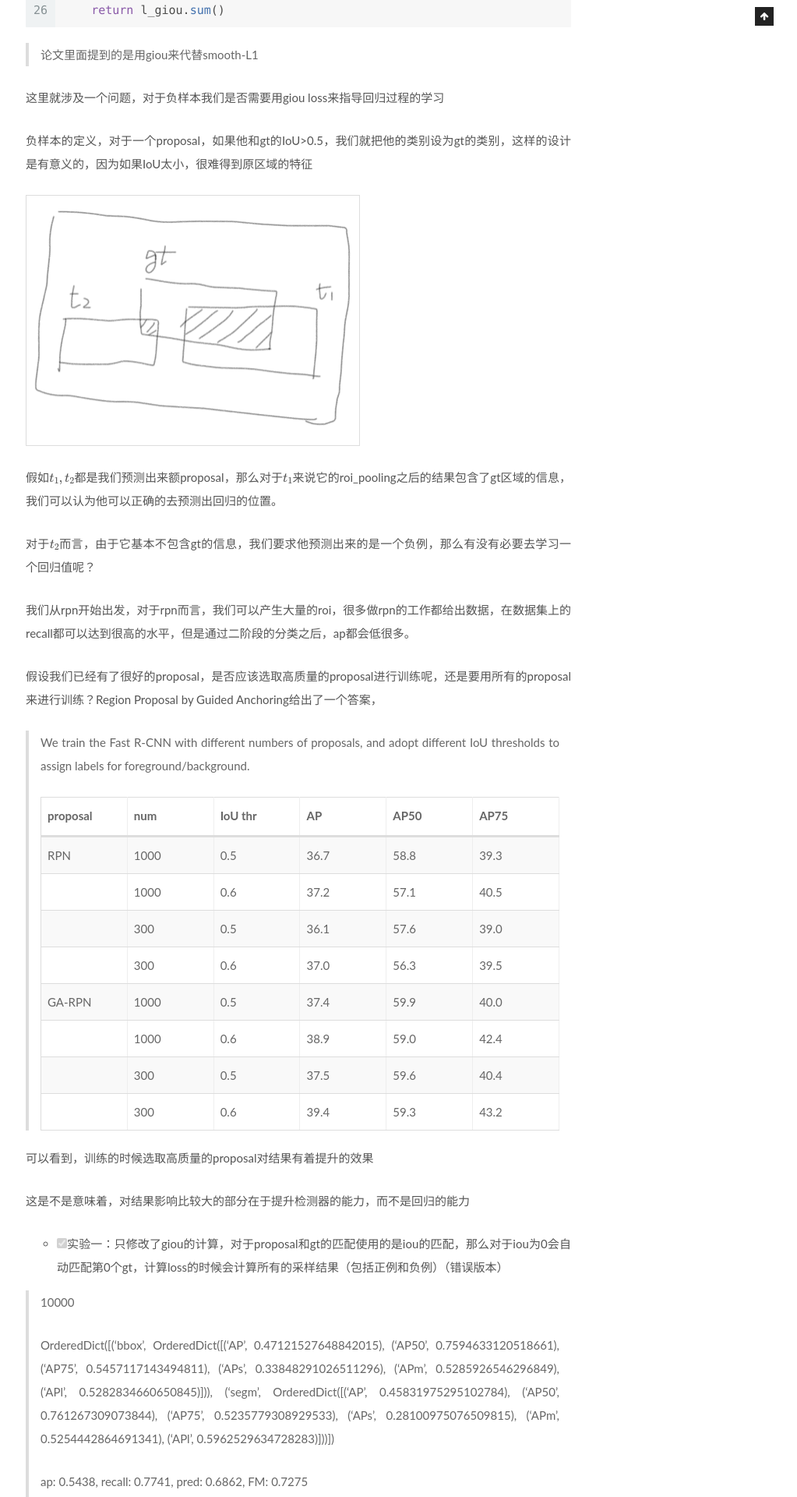
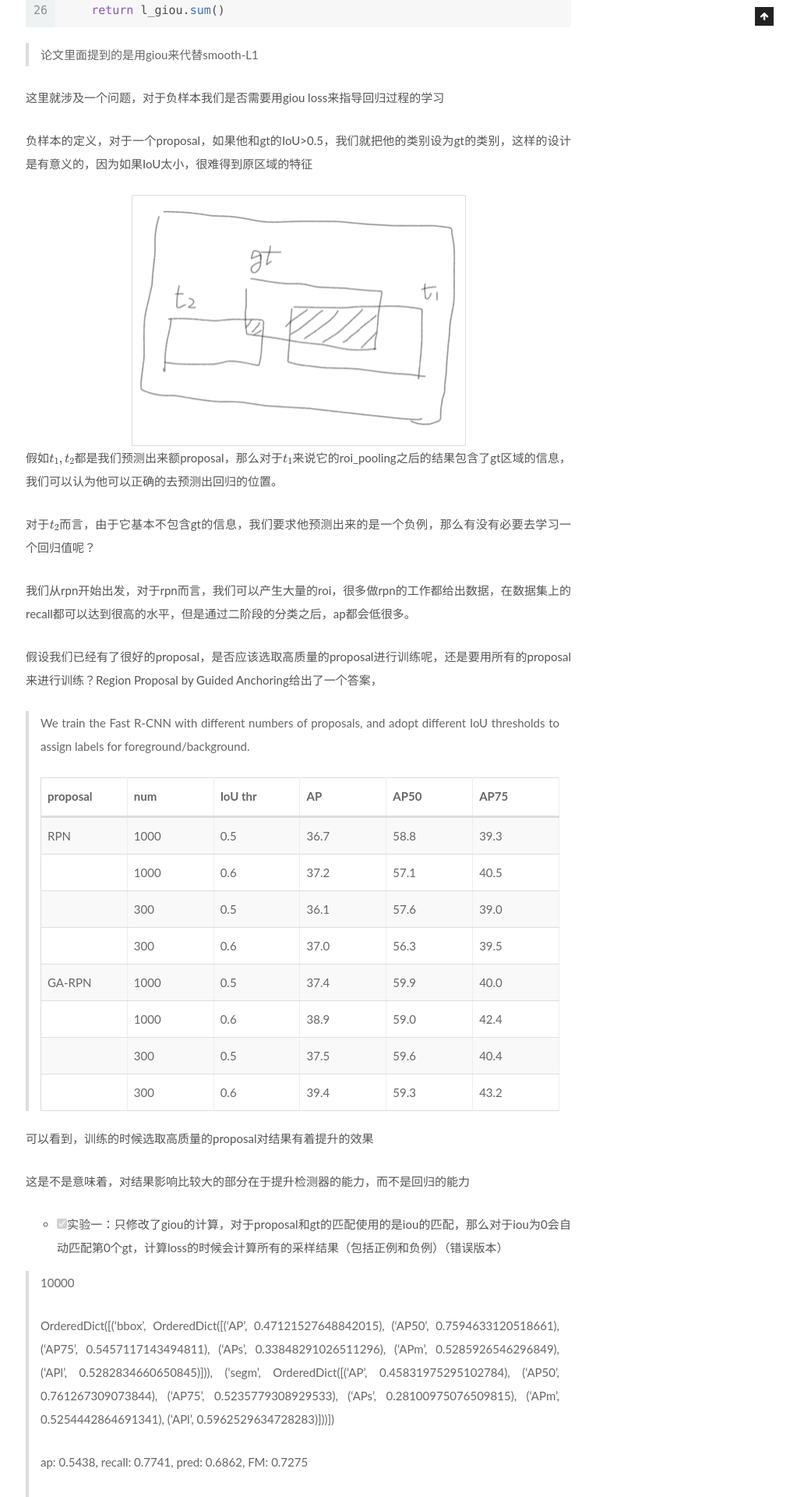
Before and after one commit to jichilen/jichilen.github.io, a Jekyll site: the page built from _posts/2019-3-20-giou.md, in a window 1280 px wide. Shown: the part 967-2887 px from the top of the page at 78% size, without its empty margins (257-1280 px from the left). Built offline with Jekyll 4.4.1, drawn with Linux system fonts in a browser that asks for light colours; some web fonts are replaced; formulas are drawn with MathJax 3.

Commit message:
blog update Thu Mar 21 20:10:06 DST 2019

```diff
--- a/_posts/2019-3-20-giou.md
+++ b/_posts/2019-3-20-giou.md
@@ -46,7 +46,7 @@ def cal_giou(input, target, size_average=True):
 
 负样本的定义，对于一个proposal，如果他和gt的IoU>0.5，我们就把他的类别设为gt的类别，这样的设计是有意义的，因为如果IoU太小，很难得到原区域的特征
 
-<img src='../assets/img/iou.png' style="zoom:50%;text-align: center">
+<center><img src='../assets/img/iou.png' style="zoom:50%"></center>
 
 假如$t_1,t_2$都是我们预测出来额proposal，那么对于$t_1$来说它的roi_pooling之后的结果包含了gt区域的信息，我们可以认为他可以正确的去预测出回归的位置。
 
@@ -138,7 +138,9 @@ def cal_giou(input, target, size_average=True):
 
 - [x] 实验三：这里只是简单的调整了loss的计算准则，使用了和smooth-L1同样的计算方式，即只计算正样本的loss，那么这样的话，绝大多数情况下匹配机制没有影响（影响只发生在giou最大值和iou最大值发生在不同gt上面，如下图，两种iou相同时，giou可以不同）
 
-<img src='../assets/img/iou_giou.png' style="zoom:50%;text-align: center">
+<center>
+    <img src='../assets/img/iou_giou.png' style="zoom:50%">
+</center>
 
 > 6000
 >
```
